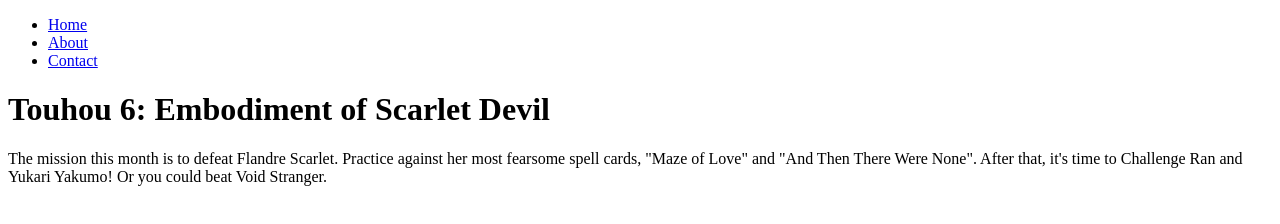
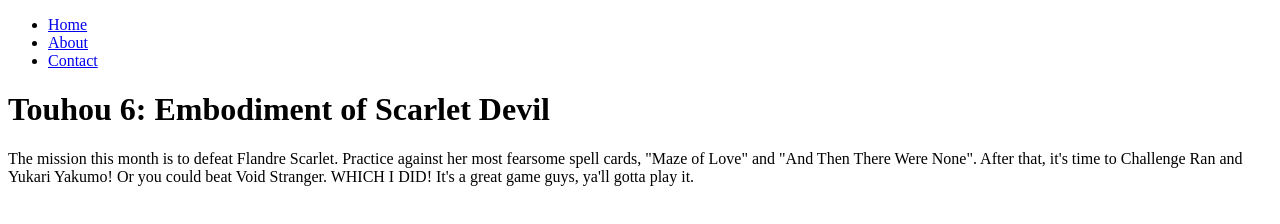
Before and after one commit to DrantDumani/basic-informational-site, a website: page index.html in a window 1280 px wide. Drawn offline with Linux system fonts and the light colour scheme.

Commit message:
Update index.html file

```diff
--- a/index.html
+++ b/index.html
@@ -19,7 +19,8 @@
       The mission this month is to defeat Flandre Scarlet. Practice against her
       most fearsome spell cards, "Maze of Love" and "And Then There Were None".
       After that, it's time to Challenge Ran and Yukari Yakumo! Or you could
-      beat Void Stranger.
+      beat Void Stranger. WHICH I DID! It's a great game guys, ya'll gotta play
+      it.
     </p>
   </body>
 </html>
```
